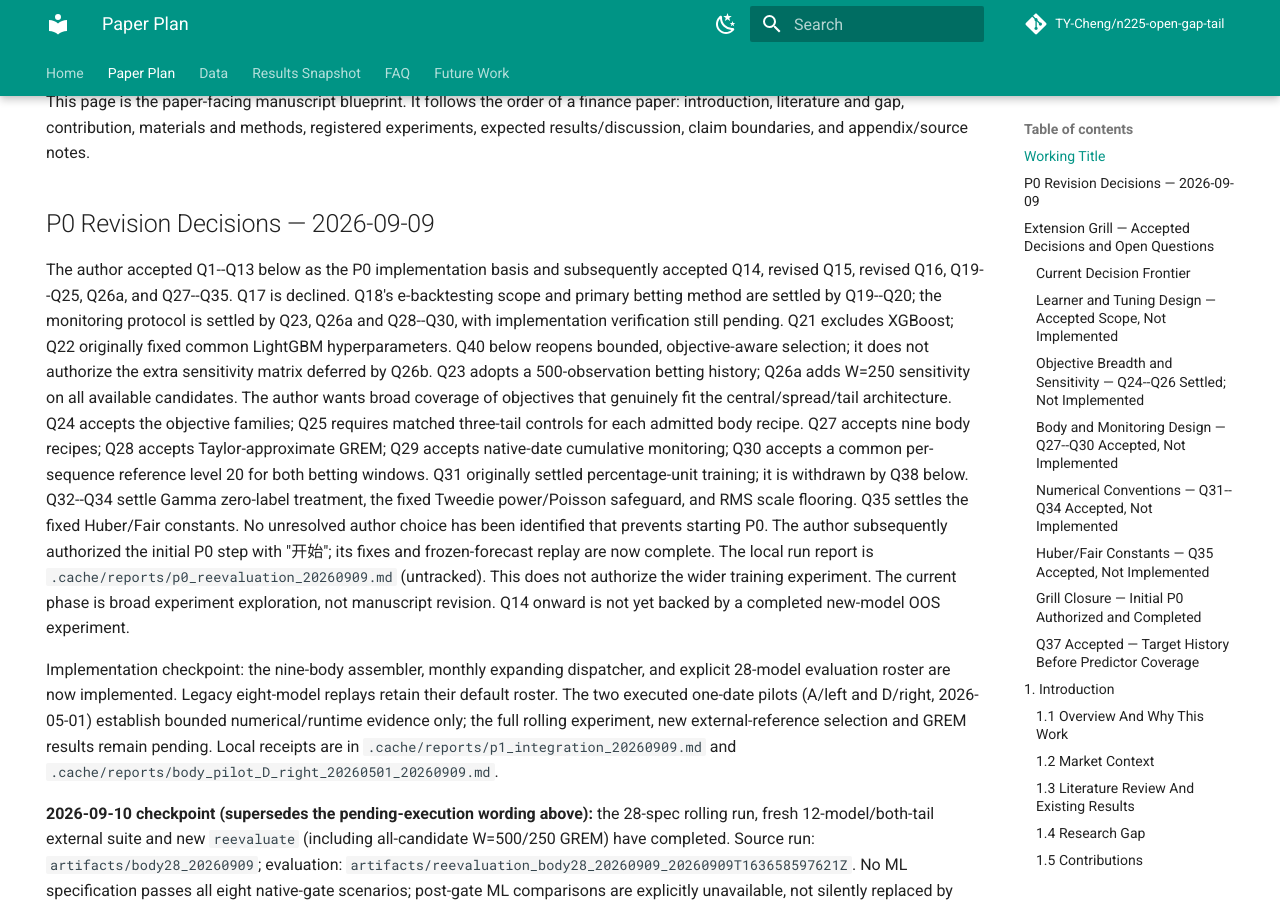
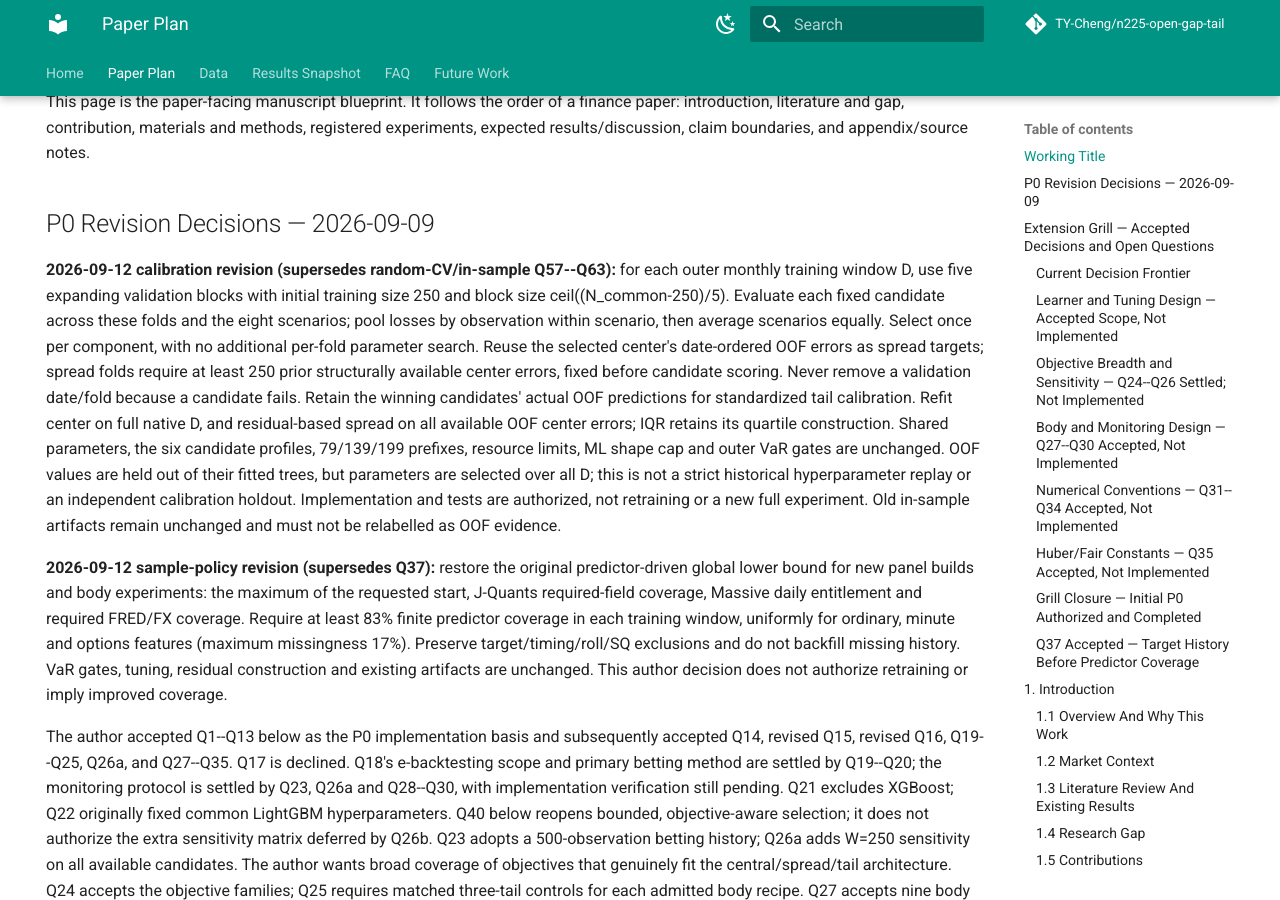
Before and after one commit to TY-Cheng/n225-open-gap-tail, an MkDocs documentation site: the page built from docs/paper_plan.md, in a window 1280 px wide and 900 px high, scrolled down 231 px. Built offline with MkDocs 1.6.1 and Material for MkDocs 9.7.7, drawn with Linux system fonts in a browser that asks for light colours; comment, search, counter and statistics services are not loaded.

Commit message:
Align sample bounds and expanding OOF tuning
This change restores the predictor-driven global lower bound and applies a uniform 83% finite-coverage gate across ordinary, minute, and options features. It also swaps the bounded tuning workflow to five expanding validation blocks, retains winner OOF predictions for tail calibration, and updates manifest/reporting names and tests to the OOF-based workflow.

```diff
--- a/docs/paper_plan.md
+++ b/docs/paper_plan.md
@@ -15,6 +15,35 @@ methods, registered experiments, expected results/discussion, claim boundaries,
 and appendix/source notes.
 
 ## P0 Revision Decisions — 2026-09-09
+
+**2026-09-12 calibration revision (supersedes random-CV/in-sample Q57--Q63):**
+for each outer monthly training window D, use five expanding validation blocks
+with initial training size 250 and block size ceil((N_common-250)/5). Evaluate
+each fixed candidate across these folds and the eight scenarios; pool losses
+by observation within scenario, then average scenarios equally. Select once
+per component, with no additional per-fold parameter search. Reuse the selected
+center's date-ordered OOF errors as spread targets; spread folds require at
+least 250 prior structurally available center errors, fixed before candidate
+scoring. Never remove a validation date/fold because a candidate fails. Retain
+the winning candidates' actual OOF predictions for standardized tail calibration.
+Refit center on full native D, and residual-based spread on all available OOF
+center errors; IQR retains its quartile construction. Shared parameters, the
+six candidate profiles, 79/139/199 prefixes, resource limits, ML shape cap and
+outer VaR gates are unchanged. OOF values are held out of their fitted trees,
+but parameters are selected over all D; this is not a strict historical
+hyperparameter replay or an independent calibration holdout. Implementation
+and tests are authorized, not retraining or a new full experiment. Old in-sample
+artifacts remain unchanged and must not be relabelled as OOF evidence.
+
+**2026-09-12 sample-policy revision (supersedes Q37):** restore the original
+predictor-driven global lower bound for new panel builds and body experiments:
+the maximum of the requested start, J-Quants required-field coverage, Massive
+daily entitlement and required FRED/FX coverage. Require at least 83% finite
+predictor coverage in each training window, uniformly for ordinary, minute and
+options features (maximum missingness 17%). Preserve target/timing/roll/SQ
+exclusions and do not backfill missing history. VaR gates, tuning, residual
+construction and existing artifacts are unchanged. This author decision does
+not authorize retraining or imply improved coverage.
 
 The author accepted Q1--Q13 below as the P0 implementation basis and subsequently
 accepted Q14, revised Q15, revised Q16, Q19--Q25, Q26a, and Q27--Q35. Q17 is declined. Q18's
```
Also changed, not shown: README.md (+13 -9 lines), docs/data.md (+11 -8 lines), 13 other files.
